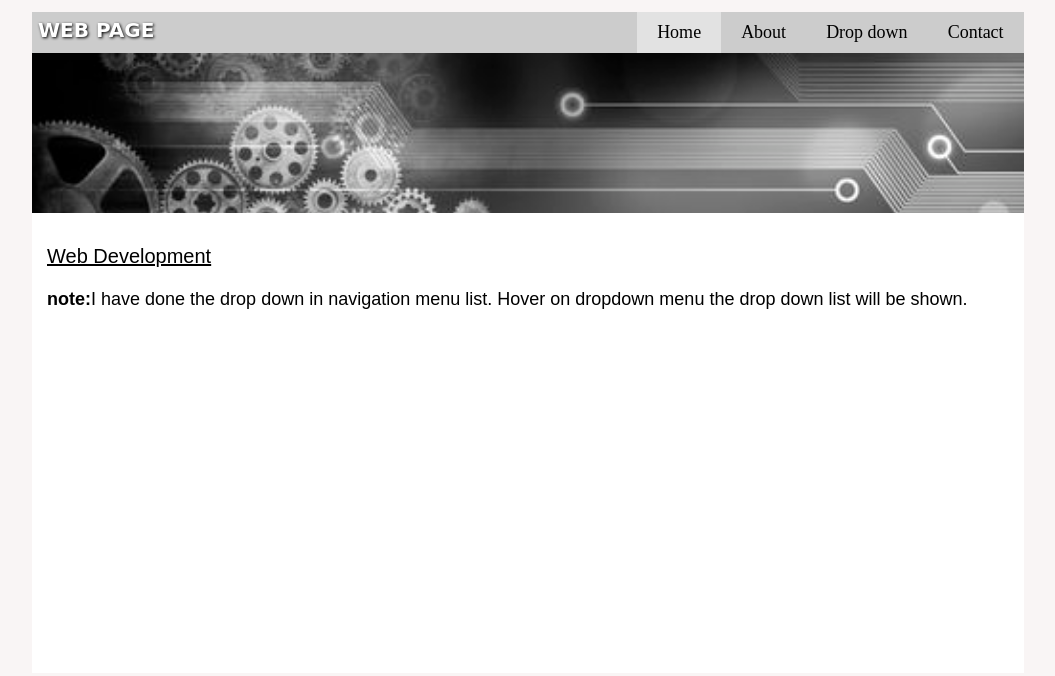
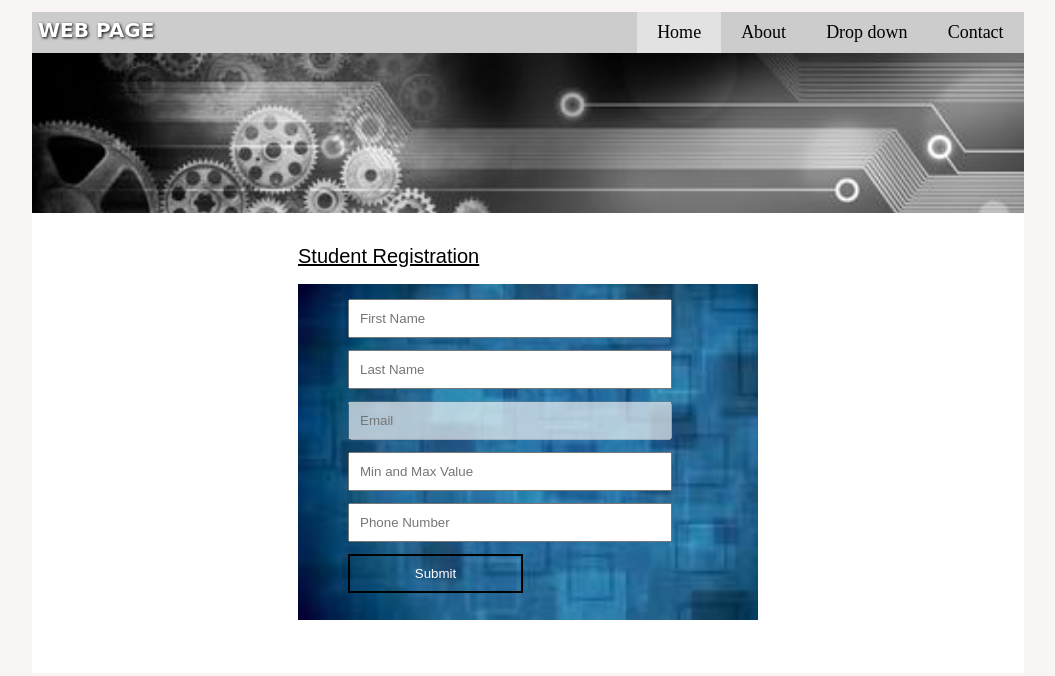
Before and after one commit to peteratskoruz/Css_Assignment3.4, a plain HTML site: page index.html in a window 1280 px wide. Shown: the whole page, without its empty margins (112-1167 px from the left). Drawn offline with Linux system fonts and the light colour scheme.

Commit message:
Add files via upload

```diff
--- a/index.html
+++ b/index.html
@@ -6,7 +6,7 @@
     <meta charset="UTF-8">
 
     <!--Title-->
-    <title>Css-Assignment3</title>
+    <title>Css-Assignment4</title>
 
     <link rel="stylesheet" type="text/css" href="css/stylesheet.css">
 </head>
@@ -17,7 +17,6 @@
 <div class="container">
 
     <header>
-
         <!---html5 tag aside -->
 
         <nav>
@@ -61,6 +60,7 @@
             </ul>
       </nav>
 
+        <div class="clear"></div>
     </header>
 
 
@@ -72,13 +72,35 @@
 
             </div>
 
-            <div class="div-box">
+            <div class="div-box home-page">
 
-                <h2>Web Development</h2>
+                <h2>Student Registration</h2>
 
-                <p>
-                    <b>note:</b>I have done the drop down in navigation menu list. Hover on dropdown menu the drop down list will be shown.
-                </p>
+                <!--registration form starts here-->
+
+                <form class="formDiv">
+
+                    <input type="text" id="Fname" placeholder="First Name">
+
+                    <input type="text" id="Lname" placeholder="Last Name">
+
+                    <!--disabled input attribute-->
+
+                    <input type="email" id="emailDisable" placeholder="Email" disabled>
+
+                    <!--min and max input attribute-->
+
+                    <input type="number" name="minMax" min="1" max="7" placeholder="Min and Max Value">
+
+                    <!--max-length input attribute-->
+
+                    <input type="tel" name="phone" maxlength="10" placeholder="Phone Number">
+
+                    <!--submit button  input attribute-->
+
+                    <input class="submit" type="submit" value="Submit">
+
+                </form>
 
             </div>
 
```
